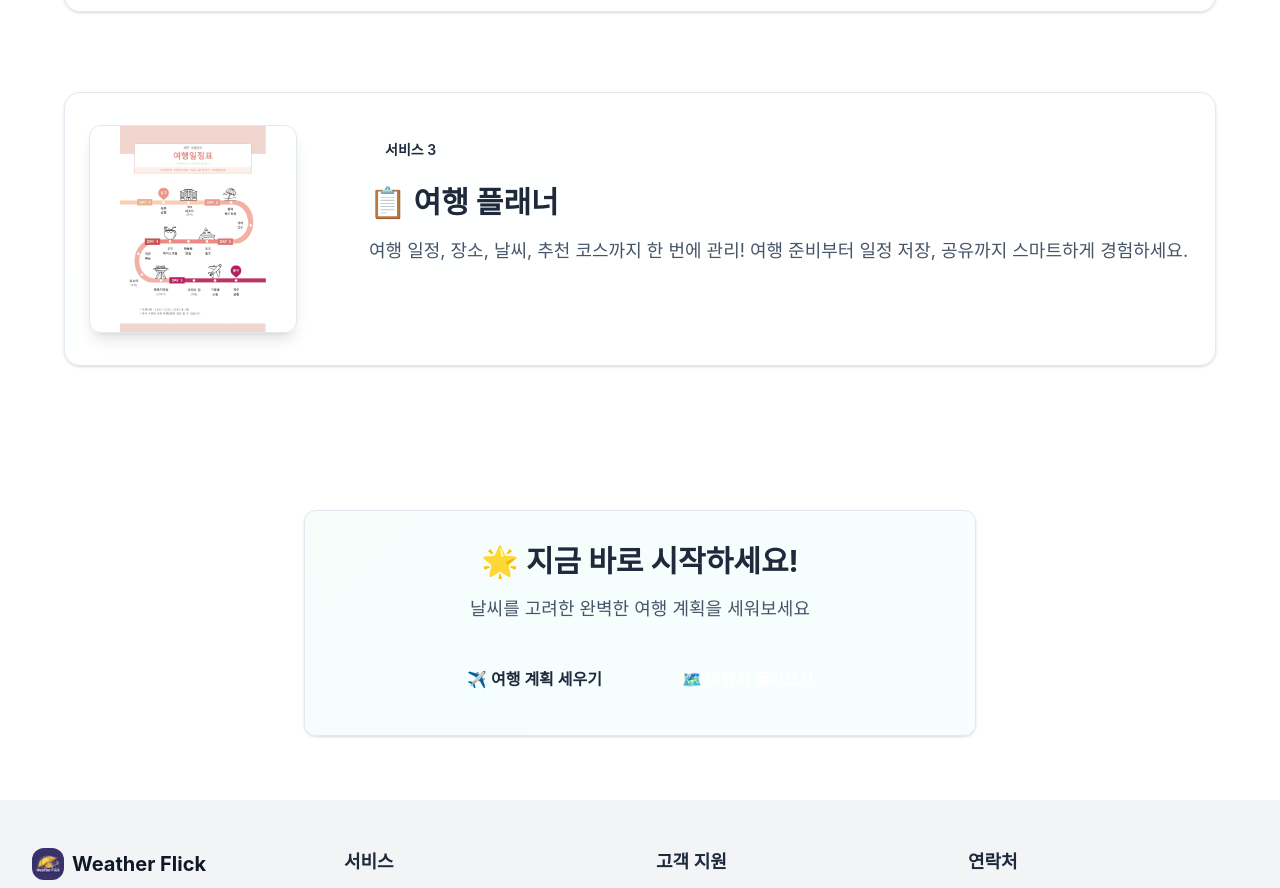
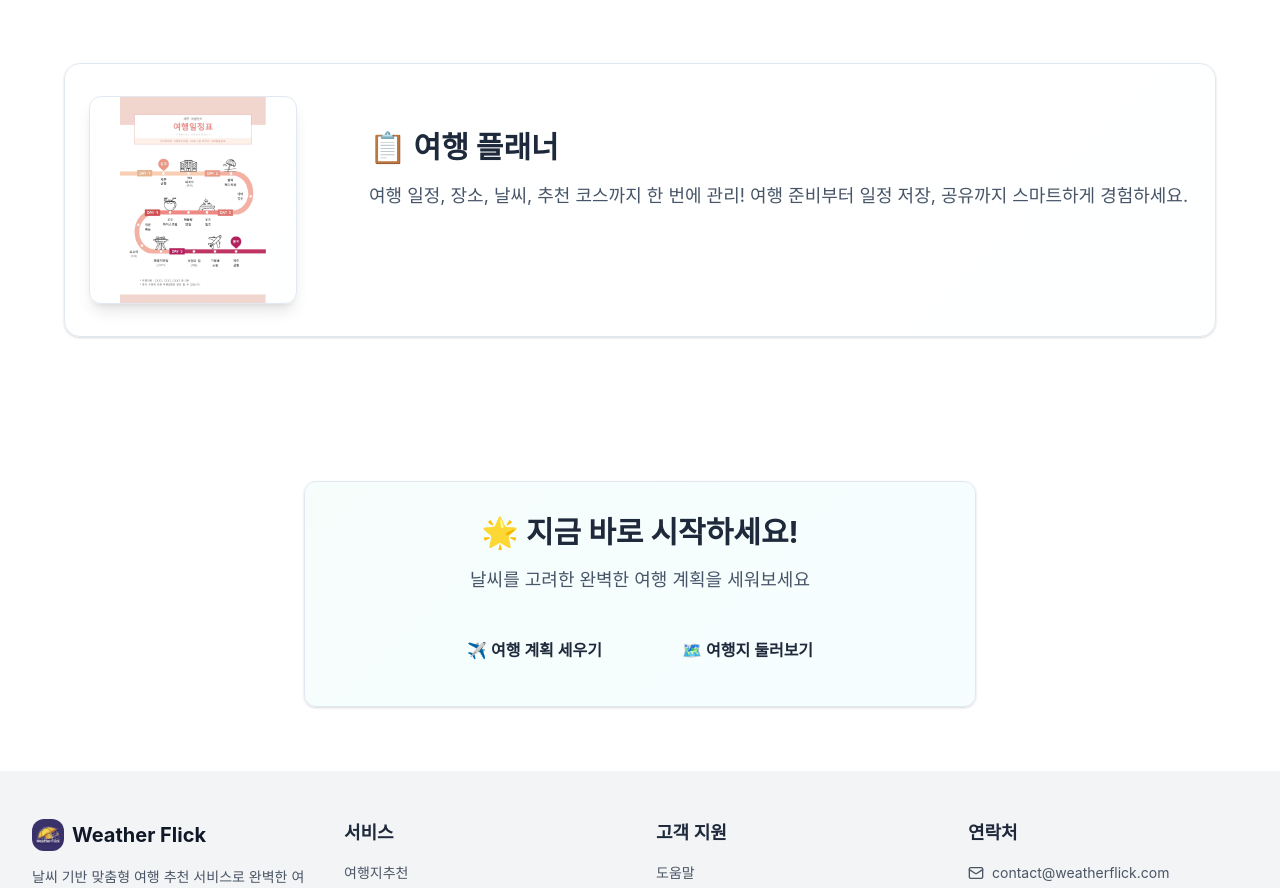
Before and after one commit to aicc6/weather-flick-front, a React (Vite) app: page / in a window 1280 px wide. Shown: the part 2162-3050 px from the top of the page. Built offline with nearby package versions, Linux system fonts and the light colour scheme.

Commit message:
refactor: 불필요한 UI 요소 제거 및 버튼 클래스 수정으로 코드 간소화

```diff
--- a/src/pages/main/index.jsx
+++ b/src/pages/main/index.jsx
@@ -193,11 +193,6 @@ export function MainPage() {
                 <div
                   className={`flex-1 text-center ${isEven ? 'md:pl-8 md:text-left' : 'md:pr-8 md:text-right'}`}
                 >
-                  <div
-                    className={`mb-4 inline-block rounded-full px-4 py-2 text-sm font-semibold ${sec.bgClass}`}
-                  >
-                    서비스 {idx + 1}
-                  </div>
                   <h3 className="text-foreground mb-4 text-3xl font-bold">
                     {sec.title}
                   </h3>
@@ -235,7 +230,7 @@ export function MainPage() {
                 </Link>
                 <Link
                   to="/recommend"
-                  className="weather-button rounded-full px-8 py-3 font-semibold text-white"
+                  className="weather-button rounded-full px-8 py-3 font-semibold"
                 >
                   🗺️ 여행지 둘러보기
                 </Link>
```
